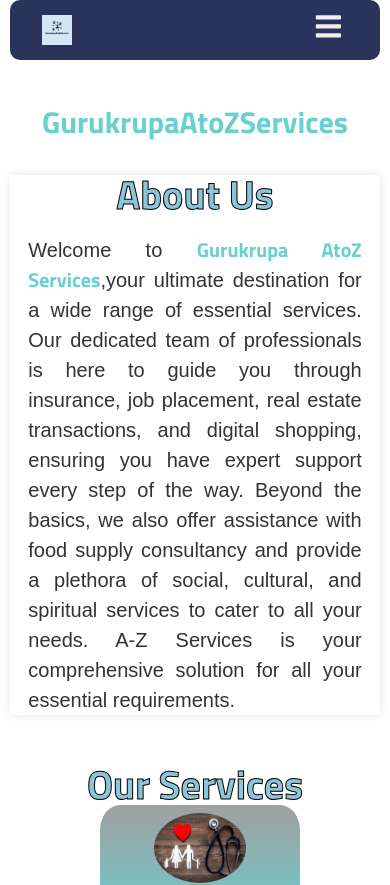
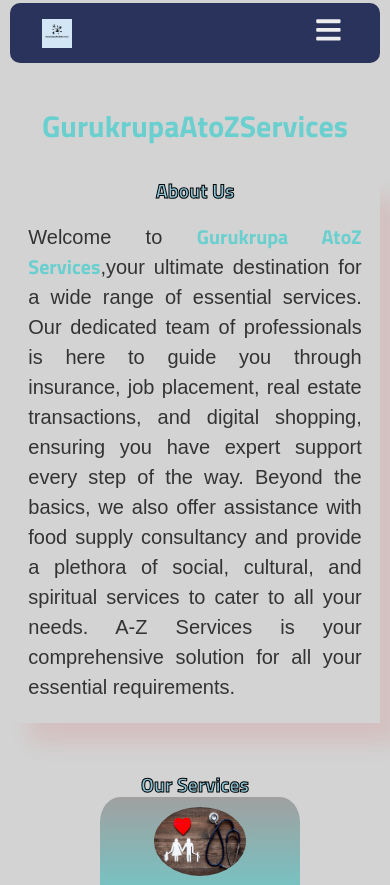
Before and after one commit to vijaykumar8899/GurukrupaAtoZServices, a React (Vite) app: page / in a window 390 px wide. Shown: the top 885 px of the page. Built offline with nearby package versions, Linux system fonts and the light colour scheme.

Commit message:
changed the shadow from light black clr to red , and the background clr of webpage from default clr to #d3d3d3

```diff
--- a/src/App.jsx
+++ b/src/App.jsx
@@ -26,6 +26,7 @@
 
         <OurServices />
         <Bio />
+        <div className="space"></div>
         <AtoZDifference />
         <YoutubeDisplayComponent />
         <ScrollUpButton />
--- a/src/Styles/bio.css
+++ b/src/Styles/bio.css
@@ -1,8 +1,13 @@
 .bio {
-  width: 100%;
-  min-height: 100vh;
+  width: 85%;
+  margin: 0 auto;
+  min-height: 50vh;
+  border-radius: 50px;
   display: grid;
   place-items: center;
+  box-shadow: 20px 20px 20px rgba(215, 27, 27, 0.1);
+  transition: transform 0.3s, box-shadow 0.3s;
+  /* background-color: red; */
 }
 
 .row {
@@ -35,8 +40,7 @@
   justify-content: center;
   align-items: center;
   padding-left: 30px;
-  box-shadow: 0px 0px 10px rgba(0, 0, 0, 0.1);
-  transition: transform 0.3s, box-shadow 0.3s;
+
   border-radius: 10px;
 }
 
--- a/src/Styles/contactMe.css
+++ b/src/Styles/contactMe.css
@@ -79,15 +79,20 @@
   }
 
   .contact-methods-row {
-    display: block; /* Change to block layout for smaller screens */
+    flex-direction: column;
+    align-items: start;
   }
 
   .contact-methods-row a {
-    flex-basis: auto; /* Reset width for column layout */
-    margin-right: 0; /* Remove margin between items */
+    flex-basis: auto;
+    margin-right: 0;
   }
 
   .single-contactme-link {
-    margin-right: 0; /* Reset margin for single links */
+    margin-right: 10px; /* Reset margin for single links */
+  }
+
+  .email {
+    margin-right: 100px;
   }
 }
--- a/src/Styles/differenceContainer.css
+++ b/src/Styles/differenceContainer.css
@@ -11,10 +11,13 @@
   padding: 10px;
 }
 
-.our-services-heading {
+.services-difference-heading {
+  line-height: 1;
   font-size: 40px;
   color: #8cc5d7;
   -webkit-text-stroke: 1px black;
+  margin-bottom: 5px;
+  margin-top: 40px;
 }
 
 .explanation h3 {
@@ -31,11 +34,11 @@
 }
 
 .right-arrow-p {
-  text-align: left; /* Center text horizontally within <p> */
+  text-align: right; /* Center text horizontally within <p> */
 }
 
 .left-arrow-p {
-  text-align: right;
+  text-align: left;
 }
 
 .text-with-arrow {
@@ -76,6 +79,9 @@
     /* font-size: 16px; */
     line-height: 25px;
   }
+  .services-difference-heading {
+    font-size: 30px;
+  }
 
   .text-with-arrow img {
     height: 30px;
--- a/src/Styles/main.css
+++ b/src/Styles/main.css
@@ -1,7 +1,7 @@
 @import url("https://fonts.googleapis.com/css2?family=Titillium+Web:wght@300;400;700&display=swap");
 
 * {
-  padding: 0;
+  padding-top: 1px;
   margin: 0;
   box-sizing: border-box;
   font-family: "Titillium Web", sans-serif;
@@ -12,6 +12,7 @@
   --mainColorLight: #5767aa;
   --secondaryColor: #db2b39;
   --textColor: #eee;
+  background-color: #d3d3d3;
 }
 
 header {
@@ -70,7 +71,7 @@
   padding: 10px 0;
 }
 
-.our-services-heading {
+.sub-heading {
   font-size: 30px;
   color: #8cc5d7;
   -webkit-text-stroke: 1px black;
@@ -86,10 +87,10 @@
   width: 80%;
   margin: 0 auto;
   align-items: center;
-  box-shadow: 0px 0px 10px rgba(0, 0, 0, 0.1);
-  transition: transform 0.3s, box-shadow 0.3s;
   margin-top: 20px;
   margin-bottom: 20px;
+  box-shadow: 20px 20px 20px rgba(215, 27, 27, 0.1);
+  transition: transform 0.3s, box-shadow 0.3s;
 }
 
 .about-paragraph {
@@ -150,7 +151,7 @@
     margin-bottom: 20px;
   }
 
-  .our-services-heading {
+  .sub-heading {
     font-size: 20px;
     line-height: 1;
   }
@@ -159,7 +160,7 @@
     width: 95%;
     margin: 0 auto;
     align-items: center;
-    box-shadow: 0px 0px 10px rgba(0, 0, 0, 0.1);
+    box-shadow: 20px 20px 20px rgba(215, 27, 27, 0.1);
     transition: transform 0.3s, box-shadow 0.3s;
     margin-top: 20px;
     margin-bottom: 20px;
@@ -182,7 +183,7 @@
     flex-direction: column;
   }
 
-  .our-services-heading {
+  .sub-heading {
     font-size: 20px;
   }
 }
--- a/src/Styles/scroll-up-button.css
+++ b/src/Styles/scroll-up-button.css
@@ -19,25 +19,16 @@
   display: none;
   position: absolute;
   top: calc(110%); /* Position it just below the container */
-  left: 0%; /* Center horizontally */
   transform: translateX(-50%);
-  background-color: rgba(
-    255,
-    255,
-    255,
-    0.9
-  ); /* semi-transparent white background */
-  border: 2px solid #358e8e; /* border color */
-  border-radius: 5px;
-  padding: 10px;
-  width: 200px; /* Adjust width as needed */
-  z-index: 1; /* Ensure it's above the container */
+  color: #358e8e;
+
+  width: 170px; /* Adjust width to move hover text to right or left */
   text-align: left; /* Align text to the left */
   font-family: Arial, Helvetica, sans-serif;
 }
 
 .scroll-to-top-button:hover .scrollToTop-text {
-  background-color: #358e8e;
+  /* background-color: #358e8e; */
   display: block;
 }
 
--- a/src/Styles/youtubeDisplayComponent.css
+++ b/src/Styles/youtubeDisplayComponent.css
@@ -14,7 +14,8 @@
 .youtube-video-row {
   /* border: 2px solid #8cc5d7; */
   border-radius: 8px;
-  box-shadow: 0px 0px 10px rgba(0, 0, 0, 0.1);
+  /* box-shadow: 0px 0px 10px rgba(0, 0, 0, 0.1); */
+  box-shadow: 20px 20px 20px rgba(215, 27, 27, 0.1);
   transition: transform 0.3s, box-shadow 0.3s;
   margin: 10px;
   overflow: hidden;
@@ -30,6 +31,10 @@
   height: 100%;
 }
 
+.section-description {
+  font-family: Arial, Helvetica, sans-serif;
+}
+
 @media screen and (max-width: 768px) {
   .youtube-video-row {
     grid-template-columns: repeat(1, 1fr);
--- a/src/components/about-us.jsx
+++ b/src/components/about-us.jsx
@@ -4,7 +4,7 @@
 const AboutUs = () => {
   return (
     <div id="home">
-      <h2 className="our-services-heading">About Us</h2>
+      <h2 className="sub-heading">About Us</h2>
       <p className="about-paragraph">
         Welcome to <strong className="highlighted-text">Gurukrupa AtoZ Services</strong>,your
         ultimate destination for a wide range of essential services. Our
--- a/src/components/contactMe.jsx
+++ b/src/components/contactMe.jsx
@@ -1,12 +1,5 @@
 import React from "react";
-import {
-  FaPhone,
-  FaWhatsapp,
-  FaEnvelope,
-  FaInstagram,
-  FaFacebook,
-  FaYoutube,
-} from "react-icons/fa";
+import { FaPhone, FaWhatsapp, FaFacebook, FaYoutube } from "react-icons/fa";
 import "../Styles/contactMe.css";
 
 const ContactMe = () => {
@@ -30,7 +23,7 @@
         </div>
 
         <a
-          className="single-contactme-link"
+          className="single-contactme-link email"
           href="mailto:example@example.com"
           target="_blank"
           rel="noopener noreferrer"
@@ -38,12 +31,12 @@
           <img
             src="assets/email.png"
             alt="email-icon"
-            style={{ width: "24px", height: "24px" }}
+            style={{ width: "24px", height: "24px", marginRight: "10px" }}
           />
 
           <span>example@example.com</span>
         </a>
-        <div className="contact-methods-row">
+        <div className="contact-methods-row instagram">
           <a
             href="https://www.instagram.com/ravikiranbanala/"
             target="_blank"
@@ -52,7 +45,7 @@
             <img
               src="assets/insta.png"
               alt="insta-icon"
-              style={{ width: "24px", height: "24px" }}
+              style={{ width: "24px", height: "24px", marginRight: "10px" }}
             />
             <span>@ravikiranbanala</span>
           </a>
--- a/src/components/difference.jsx
+++ b/src/components/difference.jsx
@@ -1,12 +1,12 @@
 import React from "react";
-import "../Styles/main.css";
+
 import DifferenceContainer2 from "./differenceContainer2";
 import DifferenceContainer1 from "./differenceContainer1";
 
 const Difference = () => {
   return (
     <div>
-      <h2 className="our-services-heading">
+      <h2 className="services-difference-heading">
         What Makes GurukrupaAtoZ Services Difference?
       </h2>{" "}
       <DifferenceContainer1
--- a/src/components/our-services.jsx
+++ b/src/components/our-services.jsx
@@ -1,7 +1,6 @@
 import Container from "./container";
 import "../Styles/main.css";
 import "../Styles/container.css";
-
 
 function OurServices() {
   const additionalInfo = {
@@ -58,7 +57,7 @@
   };
   return (
     <div id="our-services">
-      <h2 className="our-services-heading">Our Services</h2>
+      <h2 className="sub-heading">Our Services</h2>
       <div className="our-services-div">
         <div className="container-row">
           <Container
--- a/src/components/youtubeDisplayComponent.jsx
+++ b/src/components/youtubeDisplayComponent.jsx
@@ -7,7 +7,7 @@
 const YoutubeDisplayComponent = () => {
   return (
     <div className="youtube-Display-container">
-      <h2 className="our-services-heading">Explore Our Services</h2>
+      <h2 className="sub-heading">Explore Our Services</h2>
       <p className="section-description">
         Check out our services and see what we have to offer.
       </p>
```
